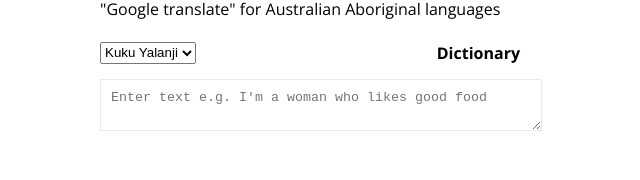
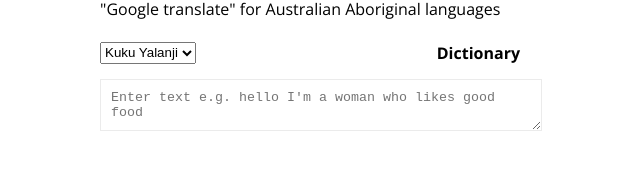
Before and after one commit to australia/mobtranslate-client, a Next.js app: page / in a window 1280 px wide. Shown: the part 116-296 px from the top of the page, without its empty margins (330-970 px from the left). Built offline with nearby package versions, Linux system fonts and the light colour scheme.

Commit message:
language example update

```diff
--- a/pages/index.js
+++ b/pages/index.js
@@ -109,7 +109,7 @@
           </DictionaryLink>
         </LanguageContainer>
         <TextInput
-          placeholder="Enter text e.g. I'm a woman who likes good food"
+          placeholder="Enter text e.g. hello I'm a woman who likes good food"
           onChange={this.onTextChange}
         >
           {text}
```
